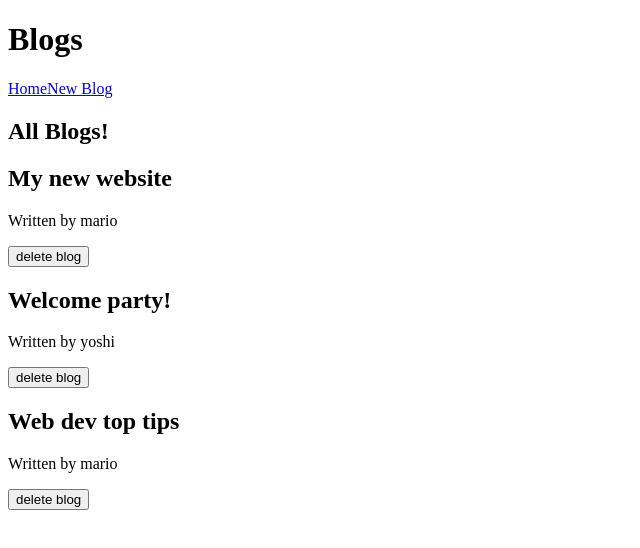
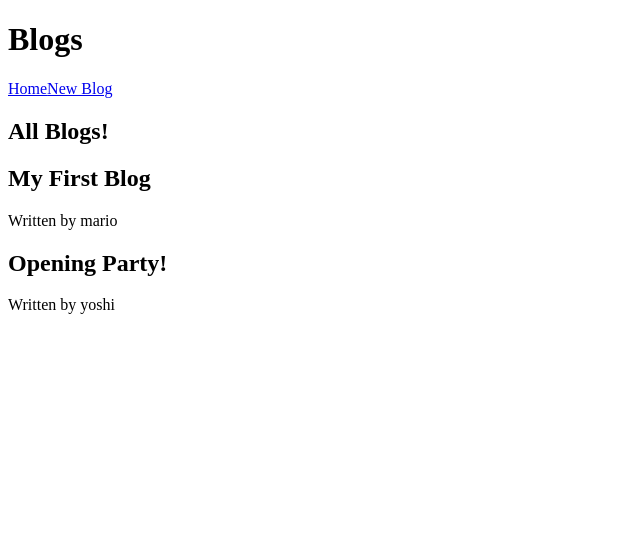
Before and after one commit to MarvelB/modern-react, a React (Create React App) app: page / in a window 1280 px wide. Shown: the top 548 px of the page, without its empty margins (0-640 px from the left). Built offline with nearby package versions, Linux system fonts and the light colour scheme; data requests are answered from the project's data file; the HTML template or start-up script is replaced by a standard one.

Commit message:
dl l18 commit

```diff
--- a/package.json
+++ b/package.json
@@ -22,7 +22,8 @@
     "start": "react-scripts start",
     "build": "react-scripts build",
     "test": "react-scripts test",
-    "eject": "react-scripts eject"
+    "eject": "react-scripts eject",
+    "start-json-server": "npx json-server --watch data/db.json --port 8000 "
   },
   "eslintConfig": {
     "extends": [
--- a/src/components/BlogList/BlogList.tsx
+++ b/src/components/BlogList/BlogList.tsx
@@ -3,10 +3,9 @@ import { Blog } from "../../types/blog.type";
 interface BlogListProps {
   blogs: Blog[];
   title: string;
-  handleDelete: (id: number) => void;
 }
 
-const BlogList = ({blogs, title, handleDelete}: BlogListProps) => {
+const BlogList = ({blogs, title}: BlogListProps) => {
 
   return (
     <div className="blog-list">
@@ -15,7 +14,6 @@ const BlogList = ({blogs, title, handleDelete}: BlogListProps) => {
         <div className="blog-preview" key={blog.id}>
           <h2>{ blog.title }</h2>
           <p>Written by { blog.author }</p>
-          <button onClick={() => handleDelete(blog.id)}>delete blog</button>
         </div>
       ))}
     </div>
--- a/src/components/Home/Home.tsx
+++ b/src/components/Home/Home.tsx
@@ -3,28 +3,27 @@ import { Blog } from '../../types/blog.type';
 import BlogList from '../BlogList/BlogList';
 
 const Home = () => {
-  const [blogs, setBlogs] = useState<Blog[]>([
-    { title: 'My new website', body: 'lorem ipsum...', author: 'mario', id: 1 },
-    { title: 'Welcome party!', body: 'lorem ipsum...', author: 'yoshi', id: 2 },
-    { title: 'Web dev top tips', body: 'lorem ipsum...', author: 'mario', id: 3 },
-  ]);
-
-  const handleDelete = (id: number): void => {
-    const newBlogs = blogs.filter(blog => blog.id !== id);
-    setBlogs(newBlogs);
-  };
+  const [blogs, setBlogs] = useState<Blog[]>([]);
+  const [isLoading, setIsLoading] = useState<boolean>(true);
 
   // Empty array dependency, use effect runs only once
   useEffect(() => {
-    console.log('use effect ran');
+    fetch('http://localhost:8000/blogs')
+    .then(res => {
+      return res.json();
+    })
+    .then((data: Blog[]) => {
+      setBlogs(data);
+      setIsLoading(false);
+    });
   }, []);
 
   return (
     <div className="home">
-      <BlogList
+      { isLoading && <div>Loading...</div>}
+      { !isLoading && <BlogList
         blogs={blogs}
-        title="All Blogs!"
-        handleDelete={handleDelete} />
+        title="All Blogs!" />}
     </div>
   )
 };
```
